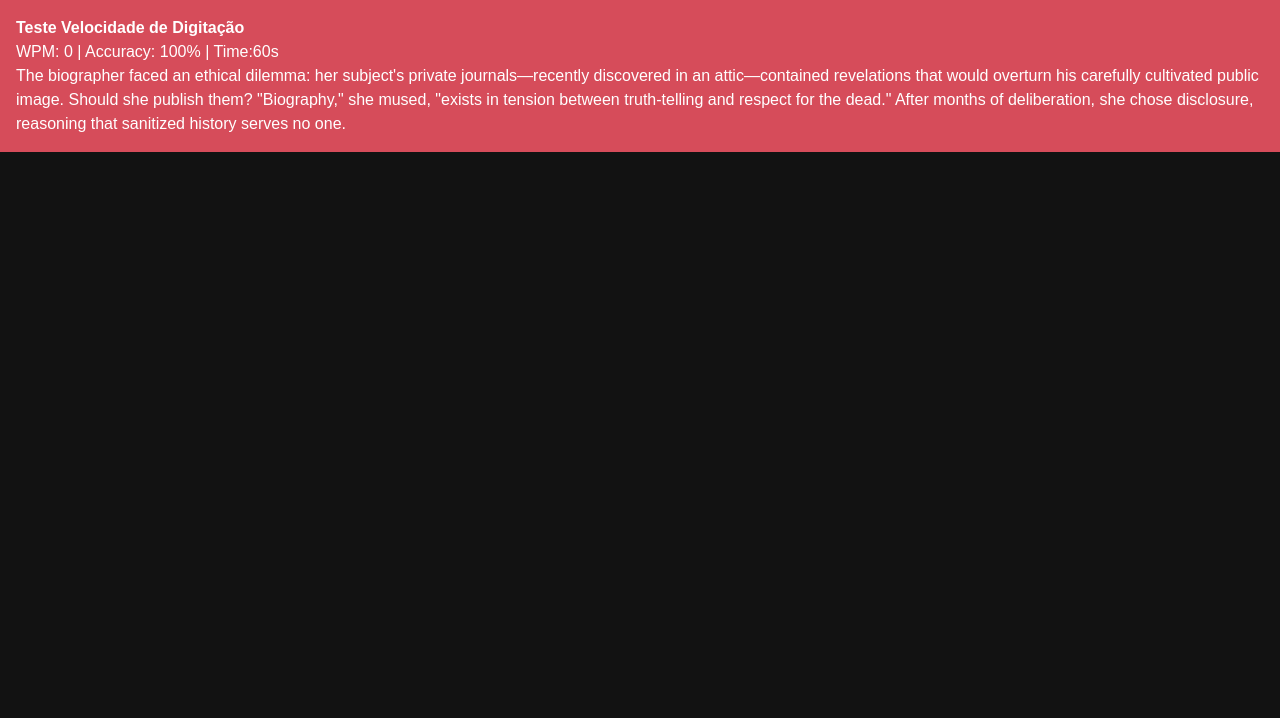
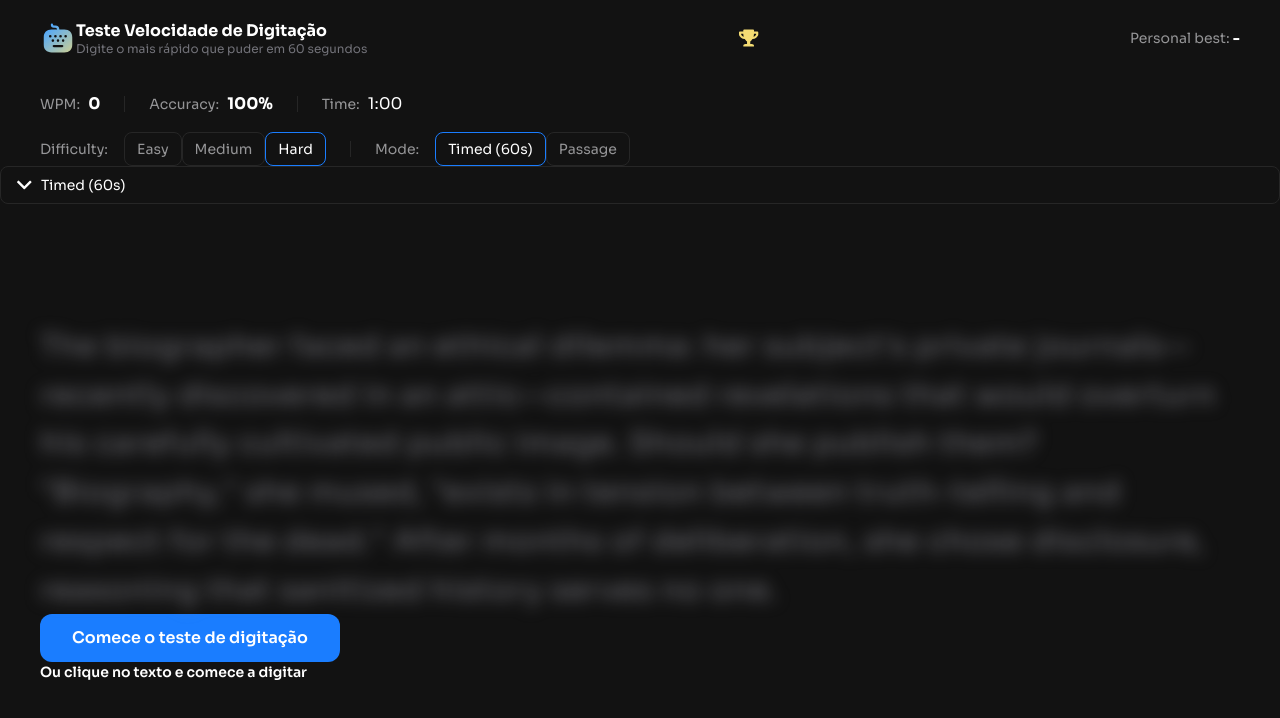
Before and after one commit to thalitasilva620/teste-de-velocidade-de-digitacao, a React (Vite) app: page / in a window 1280 px wide. Shown: the top 718 px of the page. Built offline with nearby package versions, Linux system fonts and the light colour scheme.

Commit message:
"feat:  adicione o componente TypingArea com desfoque, cursor e destaque de caracteres

```diff
--- a/src/App.tsx
+++ b/src/App.tsx
@@ -4,6 +4,11 @@ import { useTypingEngine } from "./hooks/useTypingEngine"
 import { usePersonalBest } from "./hooks/usePersonalBest"
 import { useTimer } from "./hooks/useTimer"
 import type { Difficulty, ResultType, TestMode, TestResult } from "./types"
+import { Header } from "./components/Header"
+import { StatsBar } from './components/StatsBar'
+import { Controls } from './components/Controls'
+import { TypingArea } from './components/TypingArea'
+
 
 function App() {
   const [difficulty, setDifficulty] = useState<Difficulty>('hard')
@@ -113,11 +118,8 @@ function App() {
   }, [testStatus, handleKeyPress])
 
   return (
-    <div className="bg-red-500 text-white p-4">
-      <div>
-        <strong>Teste Velocidade de Digitação</strong>
-        {personalBest && <span>🏆 {personalBest.wpm} WPM</span>}
-      </div>
+    <div className="app">
+      <Header personalBest={personalBest} />
 
       {testStatus === 'finished' && testRsult ? (
         <div>
@@ -128,13 +130,22 @@ function App() {
         </div>
       ) : (
         <>
-          <div>WPM: {stats.wpm} | Accuracy: {stats.accuracy}% | Time:{stats.time}s</div>
+          <StatsBar stats={stats} mode={mode} />
 
-          <div
-           onClick={startTest}
-          >
-           {passage.text}
-          </div>
+          <Controls
+            difficulty={difficulty}
+            mode={mode}
+            onDifficultyChange={handleDifficultyChange}
+            onModeChange={handleModeChange}
+          />
+
+          <TypingArea
+            chars={chars}
+            cursorIndex={cursorIndex}
+            status={testStatus}
+            onStart={startTest}
+            onRestart={handleRestart}
+          />
         </>
       )}
     </div>
--- /dev/null
+++ b/src/components/TypingArea/index.tsx
@@ -0,0 +1,72 @@
+import type { CharState } from "../../types";
+import iconRestart from '../../assets/images/icon-restart.svg'
+
+interface TypingAreaProps {
+    chars: CharState[]
+    cursorIndex: number
+    status: 'idle' | 'running' | 'finished'
+    onStart: () => void
+    onRestart: () => void
+}
+
+export function TypingArea({
+    chars,
+    cursorIndex,
+    status,
+    onStart,
+    onRestart,
+}: TypingAreaProps) {
+    return (
+        <div className="relative flex-1 px-6 md:px-10 py-8">
+            <div
+                className={`relative text-2xl md:text-3xl leading-relaxed font-medium tracking-wide cursor-text select-none transition-all duration-300 ${status === 'idle' ? 'blur-sm' : ''}`}
+                onClick={status === 'idle' ? onStart : undefined}
+            >
+                {chars.map((charState, index) => (
+                    <span
+                        key={index}
+                        className={`relative transition-colors duration-75 ${
+                            charState.status === 'correct' ? 'text-green-500' : charState.status === 'incorrect' ? 'text-red-500 underline underline-offset-4' : 'text-neutral-500'
+                        }`}
+                    >
+                        {index === cursorIndex && status === 'running' && (
+                            <span
+                                className="absolute -left-0.5 top-0 bottom-0 w-0.5 bg-neutral-400 animate-pulse"
+                                aria-hidden="true"
+                            />
+                        )}
+                        {charState.char}
+                    </span>
+                ))}
+            </div>
+
+            {status === 'idle' && (
+                <div>
+                    <button
+                        onClick={onStart}
+                        className="px-8 py-3 bg-blue-600 hover:bg-blue-400 text-neutral-0 font-semibold text-base rounded-xl transition-colors duration-200
+                        focus:outline-none focus:ring-2 focus:ring-blue-400 focus:ring-offset-2 focus:ring-offset-neutral-900"
+                    >
+                        Comece o teste de digitação
+                    </button>
+                    <p className="text-sm font-semibold text-neutral-0">
+                        Ou clique no texto e comece a digitar
+                    </p>
+                </div>
+            )}
+
+            {status === 'running' && (
+                <div className="mt-10 flex flex-col items-center gap-4">
+                    <div className="w-full h-px bg-neutral-800" />
+                    <button
+                        onClick={onRestart}
+                        className="flex items-center gap-2 px-6 py-2.5 rounded-xl bg-neutral-800 hover:bg-neutral-700 text-neutral-0 font-semibold text-sm transition-colors duration-200 focus:outiline-none focus:rung-2 focus:ring-neutral-500 focus:rung=offset-2 focus:ring-offset-neutral-900"
+                    >
+                        Reiniciar teste
+                        <img src={iconRestart} className="w-4 h-4"/>
+                    </button>
+                </div>
+            )}
+        </div>
+    )
+}
--- a/src/index.css
+++ b/src/index.css
@@ -1,5 +1,5 @@
+@import url('https://fonts.googleapis.com/css2?family=Sora:wght@400;600;700&display=swap');
 @import "tailwindcss";
-@import url('https://fonts.googleapis.com/css2?family=Sora:wght@400;600;700&display=swap');
 
 /* ── Design tokens do style-guide ─────────────────────────────────────────── */
 @theme {
```
Also changed, not shown: src/assets/images/logo-large.svg (deleted).
